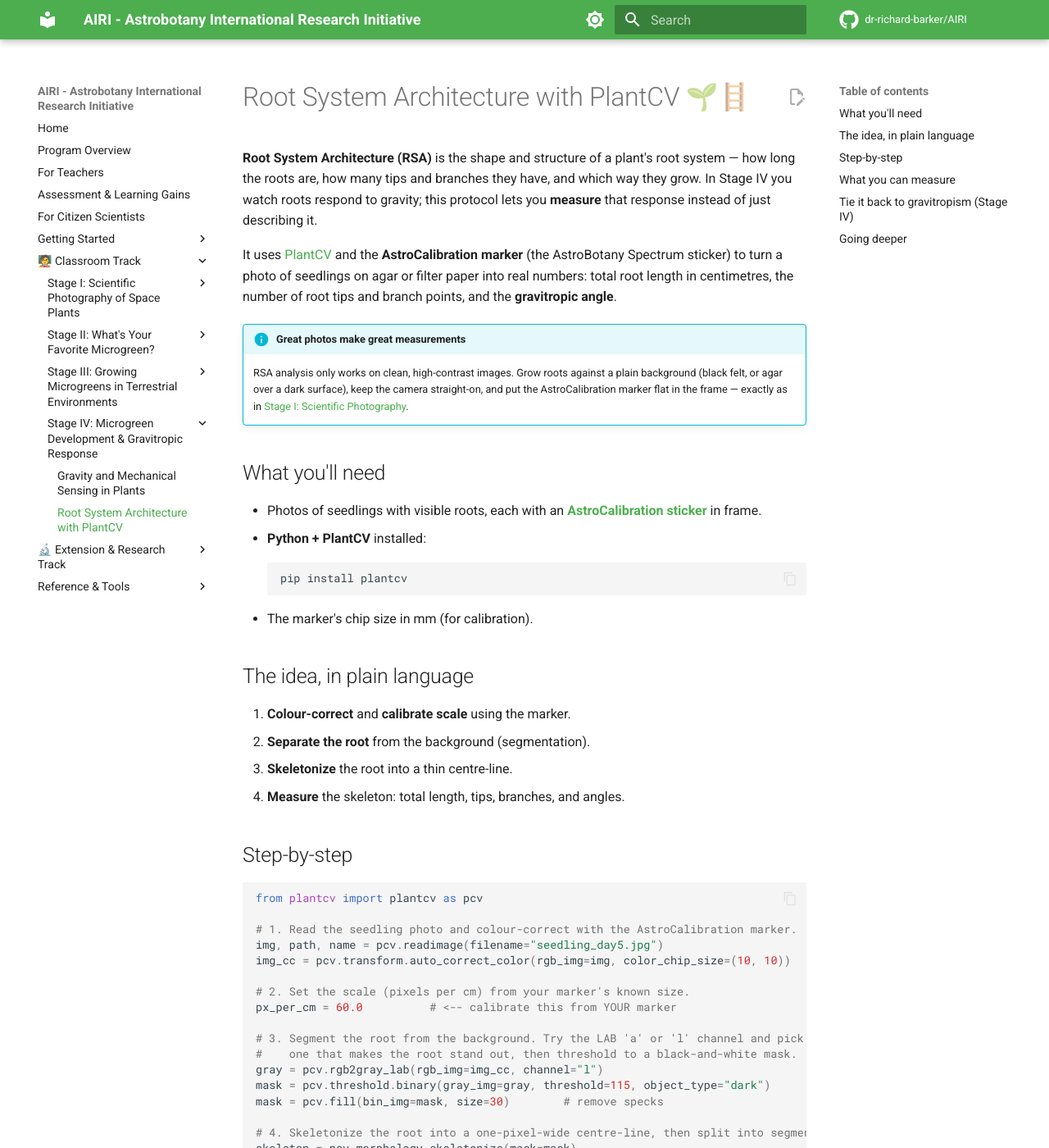
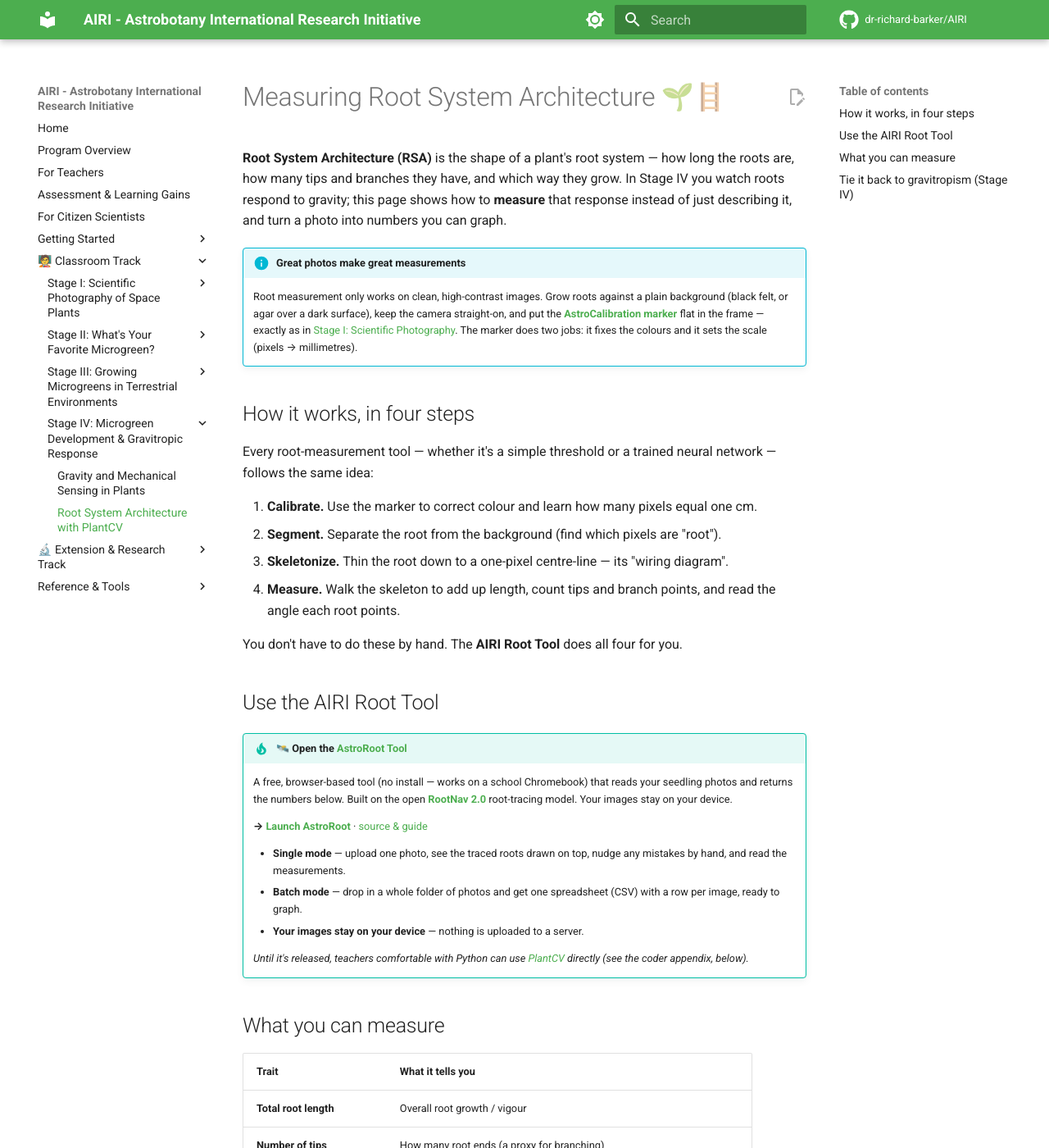
Before and after one commit to dr-richard-barker/AIRI, an MkDocs documentation site: the page built from docs/research-stage-iv-microgreen-development-and-gravitropic-response/root-system-architecture-with-plantcv.md, in a window 1280 px wide and 1400 px high. Shown: the whole window at 82% size. Built offline with MkDocs 1.6.1 and Material for MkDocs 9.7.7, drawn with Linux system fonts in a browser that asks for light colours; comment, search, counter and statistics services are not loaded; some of the changed text lies outside the part shown.

Commit message:
Slim the Root System Architecture page; link the AstroRoot tool
Reframe the RSA page around the concept + the new browser AstroRoot tool
(single/batch root analysis) instead of a dense do-it-yourself PlantCV
walkthrough. The PlantCV code is preserved in a collapsible coder appendix.
Keeps the traits table and the gravitropism (Stage IV) tie-back.

Co-Authored-By: Claude Opus 4.8 <noreply@anthropic.com>

````diff
--- a/docs/research-stage-iv-microgreen-development-and-gravitropic-response/root-system-architecture-with-plantcv.md
+++ b/docs/research-stage-iv-microgreen-development-and-gravitropic-response/root-system-architecture-with-plantcv.md
@@ -1,86 +1,57 @@
 ---
 description: >-
-  A step-by-step protocol for measuring root system architecture (root length, tips,
-  branches, and gravitropic angle) with PlantCV and the AstroCalibration marker.
+  Turn a photo of seedling roots into real numbers — total length, tips, branches,
+  and gravitropic angle — using the AIRI Root Tool. A plain-language guide for the
+  classroom.
 ---
 
-# Root System Architecture with PlantCV 🌱🪜
+# Measuring Root System Architecture 🌱🪜
 
-**Root System Architecture (RSA)** is the shape and structure of a plant's root system —
-how long the roots are, how many tips and branches they have, and which way they grow.
-In Stage IV you watch roots respond to gravity; this protocol lets you **measure** that
-response instead of just describing it.
-
-It uses [PlantCV](https://plantcv.org/) and the **AstroCalibration marker** (the
-AstroBotany Spectrum sticker) to turn a photo of seedlings on agar or filter paper into
-real numbers: total root length in centimetres, the number of root tips and branch
-points, and the **gravitropic angle**.
+**Root System Architecture (RSA)** is the shape of a plant's root system — how long the
+roots are, how many tips and branches they have, and which way they grow. In Stage IV you
+watch roots respond to gravity; this page shows how to **measure** that response instead of
+just describing it, and turn a photo into numbers you can graph.
 
 !!! info "Great photos make great measurements"
-    RSA analysis only works on clean, high-contrast images. Grow roots against a plain
-    background (black felt, or agar over a dark surface), keep the camera straight-on,
-    and put the AstroCalibration marker flat in the frame — exactly as in
-    [Stage I: Scientific Photography](../stage-i-scientific-photography/README.md).
+    Root measurement only works on clean, high-contrast images. Grow roots against a plain
+    background (black felt, or agar over a dark surface), keep the camera straight-on, and
+    put the **[AstroCalibration marker](https://www.stickermule.com/drb2025)** flat in the
+    frame — exactly as in
+    [Stage I: Scientific Photography](../stage-i-scientific-photography/README.md). The
+    marker does two jobs: it fixes the colours and it sets the scale (pixels → millimetres).
 
-## What you'll need
+## How it works, in four steps
 
-- Photos of seedlings with visible roots, each with an **[AstroCalibration sticker](https://www.stickermule.com/drb2025)** in frame.
-- **Python + PlantCV** installed:
-  ```bash
-  pip install plantcv
-  ```
-- The marker's chip size in mm (for calibration).
+Every root-measurement tool — whether it's a simple threshold or a trained neural network —
+follows the same idea:
 
-## The idea, in plain language
+1. **Calibrate.** Use the marker to correct colour and learn how many pixels equal one cm.
+2. **Segment.** Separate the root from the background (find which pixels are "root").
+3. **Skeletonize.** Thin the root down to a one-pixel centre-line — its "wiring diagram".
+4. **Measure.** Walk the skeleton to add up length, count tips and branch points, and read
+   the angle each root points.
 
-1. **Colour-correct** and **calibrate scale** using the marker.
-2. **Separate the root** from the background (segmentation).
-3. **Skeletonize** the root into a thin centre-line.
-4. **Measure** the skeleton: total length, tips, branches, and angles.
+You don't have to do these by hand. The **AIRI Root Tool** does all four for you.
 
-## Step-by-step
+## Use the AIRI Root Tool
 
-```python
-from plantcv import plantcv as pcv
+!!! tip "🛰️ Open the [AstroRoot Tool](https://dr-richard-barker.github.io/astroroot/)"
+    A free, browser-based tool (no install — works on a school Chromebook) that reads your
+    seedling photos and returns the numbers below. Built on the open
+    **[RootNav 2.0](https://github.com/robail-yasrab/RootNav-2.0)** root-tracing model.
+    Your images stay on your device.
 
-# 1. Read the seedling photo and colour-correct with the AstroCalibration marker.
-img, path, name = pcv.readimage(filename="seedling_day5.jpg")
-img_cc = pcv.transform.auto_correct_color(rgb_img=img, color_chip_size=(10, 10))
+    **→ [Launch AstroRoot](https://dr-richard-barker.github.io/astroroot/)**
+    · [source & guide](https://github.com/dr-richard-barker/astroroot)
 
-# 2. Set the scale (pixels per cm) from your marker's known size.
-px_per_cm = 60.0          # <-- calibrate this from YOUR marker
+    - **Single mode** — upload one photo, see the traced roots drawn on top, nudge any
+      mistakes by hand, and read the measurements.
+    - **Batch mode** — drop in a whole folder of photos and get one spreadsheet (CSV) with a
+      row per image, ready to graph.
+    - **Your images stay on your device** — nothing is uploaded to a server.
 
-# 3. Segment the root from the background. Try the LAB 'a' or 'l' channel and pick the
-#    one that makes the root stand out, then threshold to a black-and-white mask.
-gray = pcv.rgb2gray_lab(rgb_img=img_cc, channel="l")
-mask = pcv.threshold.binary(gray_img=gray, threshold=115, object_type="dark")
-mask = pcv.fill(bin_img=mask, size=30)        # remove specks
-
-# 4. Skeletonize the root into a one-pixel-wide centre-line, then split into segments.
-skeleton = pcv.morphology.skeletonize(mask=mask)
-pruned, seg_img, seg_objs = pcv.morphology.prune(skel_img=skeleton, size=30, mask=mask)
-
-# 5. Measure architecture.
-#    Total length: sum of every segment's path length (saved to pcv.outputs).
-pcv.morphology.segment_path_length(segmented_img=seg_img, objects=seg_objs)
-#    Tips (root ends) and branch points (where laterals join).
-tips     = pcv.morphology.find_tips(skel_img=pruned)
-branches = pcv.morphology.find_branch_pts(skel_img=pruned)
-#    Gravitropic direction: the angle each segment points (relative to vertical).
-pcv.morphology.segment_angle(segmented_img=seg_img, objects=seg_objs)
-
-# 6. Save all measurements to a file you can open in a spreadsheet.
-pcv.outputs.save_results(filename="rsa_day5.json", outformat="json")
-```
-
-!!! tip "Quick total-length shortcut"
-    For a fast estimate without segment objects, the number of white pixels in the
-    skeleton ≈ root length in pixels:
-    ```python
-    import numpy as np
-    root_length_cm = np.count_nonzero(skeleton) / px_per_cm
-    print(f"Approx. total root length: {root_length_cm:.1f} cm")
-    ```
+    *Until it's released, teachers comfortable with Python can use
+    [PlantCV](https://plantcv.org/) directly (see the coder appendix, below).*
 
 ## What you can measure
 
@@ -89,22 +60,52 @@ pcv.outputs.save_results(filename="rsa_day5.json", outformat="json")
 | **Total root length** | Overall root growth / vigour |
 | **Number of tips** | How many root ends (a proxy for branching) |
 | **Number of branch points** | How bushy / branched the system is |
-| **Segment angles** | The **gravitropic response** — how roots reorient after the tray is turned 90° |
+| **Root angles** | The **gravitropic response** — how roots reorient after the tray is turned 90° |
 
 ## Tie it back to gravitropism (Stage IV)
 
 This is the measurement that makes Stage IV quantitative. Photograph your seedlings,
-**rotate the gravity vector 90°**, then re-photograph at set times. Run this protocol on
-each photo and compare the **segment angles** before and after — that change *is* the
-gravitropic response, now expressed as a number you can graph and share.
+**rotate the gravity vector 90°**, then re-photograph at set times. Measure each photo and
+compare the **root angles** before and after — that change *is* the gravitropic response,
+now a number you can graph and share.
 
-## Going deeper
+---
 
-- PlantCV morphology workflow: [PlantCV tutorials](https://plantcv.org/tutorials)
-- Segment length: [segment_path_length](https://docs.plantcv.org/en/stable/segment_pathlength/)
-- Skeletonize: [morphology.skeletonize](https://docs.plantcv.org/en/stable/skeletonize/)
-- Colour correction: [auto_correct_color](https://docs.plantcv.org/en/stable/transform_auto_correct_color/)
+??? note "Coder appendix — do it yourself in PlantCV"
+    If you'd rather run the analysis in code, [PlantCV](https://plantcv.org/) does all four
+    steps. The thresholds below are **starting points** — you will need to tune them to your
+    own lighting and background.
 
-*Function arguments and output names can change between PlantCV versions — check the
-docs for the version you installed. For the leaf/canopy equivalent, see
-[Green Area Index with PlantCV](../stage-iii-growth-of-microgreens-in-terrestrial-environments/green-area-index-with-plantcv.md).*
+    ```python
+    from plantcv import plantcv as pcv
+    import numpy as np
+
+    # 1. Read + colour-correct with the AstroCalibration marker.
+    img, path, name = pcv.readimage(filename="seedling_day5.jpg")
+    img_cc = pcv.transform.auto_correct_color(rgb_img=img, color_chip_size=(10, 10))
+    px_per_cm = 60.0                                   # <-- calibrate from YOUR marker
+
+    # 2. Segment the root (try LAB 'l' or 'a'; tune the threshold to your images).
+    gray = pcv.rgb2gray_lab(rgb_img=img_cc, channel="l")
+    mask = pcv.threshold.binary(gray_img=gray, threshold=115, object_type="dark")
+    mask = pcv.fill(bin_img=mask, size=30)
+
+    # 3. Skeletonize + prune.
+    skeleton = pcv.morphology.skeletonize(mask=mask)
+    pruned, seg_img, seg_objs = pcv.morphology.prune(skel_img=skeleton, size=30, mask=mask)
+
+    # 4. Measure: length, tips, branch points, angles.
+    pcv.morphology.segment_path_length(segmented_img=seg_img, objects=seg_objs)
+    pcv.morphology.find_tips(skel_img=pruned)
+    pcv.morphology.find_branch_pts(skel_img=pruned)
+    pcv.morphology.segment_angle(segmented_img=seg_img, objects=seg_objs)
+    pcv.outputs.save_results(filename="rsa_day5.json", outformat="json")
+    ```
+
+    Docs: [morphology workflow](https://plantcv.org/tutorials) ·
+    [segment_path_length](https://docs.plantcv.org/en/stable/segment_pathlength/) ·
+    [skeletonize](https://docs.plantcv.org/en/stable/skeletonize/) ·
+    [auto_correct_color](https://docs.plantcv.org/en/stable/transform_auto_correct_color/).
+    Argument names change between PlantCV versions — check the docs for your version. For the
+    leaf/canopy equivalent, see
+    [Green Area Index with PlantCV](../stage-iii-growth-of-microgreens-in-terrestrial-environments/green-area-index-with-plantcv.md).
````
